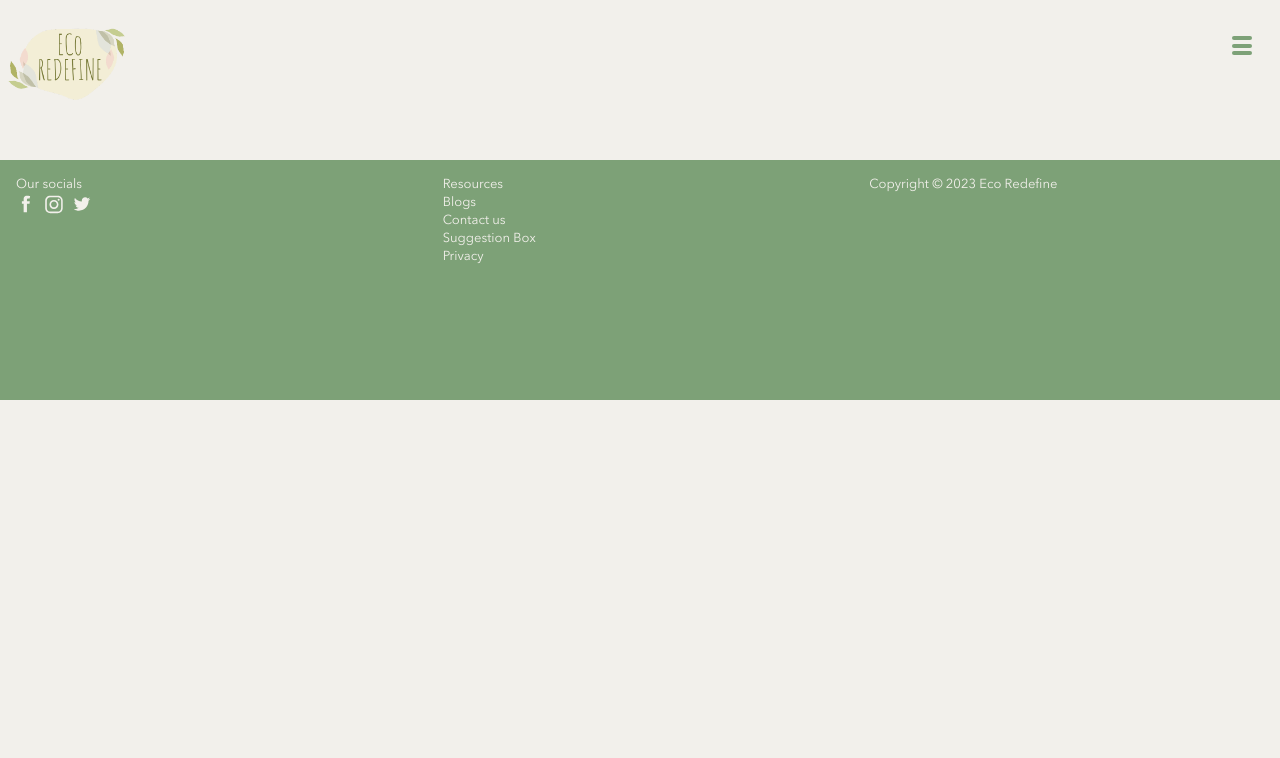
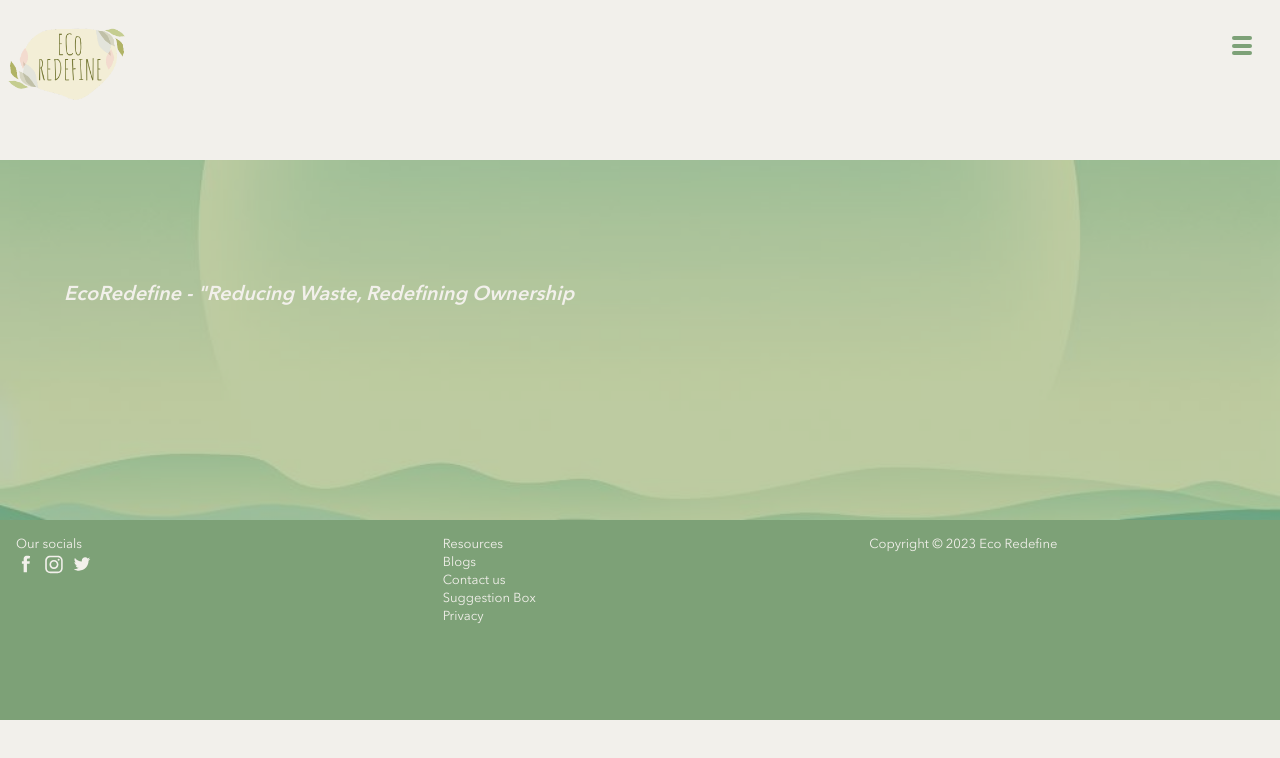
Before and after one commit to Aishwarya-Venkatadri/ecoredefine-client, a React (Create React App) app: page / in a window 1280 px wide. Shown: the top 758 px of the page. Built offline with nearby package versions, Linux system fonts and the light colour scheme.

Commit message:
🍱 adds assets for the hero image

```diff
--- a/src/App.jsx
+++ b/src/App.jsx
@@ -2,13 +2,14 @@ import React from 'react';
 import { BrowserRouter as Router } from 'react-router-dom';
 import Header from './components/Header/Header';
 import Footer from './components/Footer/Footer';
+import Hero from './components/Hero.jsx/Hero';
 import './App.scss';
 
 function App() {
     return(
     <Router>
     <Header />
-
+   <Hero />
     <Footer />
   </Router>
     )
--- a/src/components/Footer/Footer.scss
+++ b/src/components/Footer/Footer.scss
@@ -9,7 +9,7 @@
     @include css-reset;
     display: flex;
     overflow: hidden;
-    height: 30vh;
+  height: 25vh;
     width: 100%;
     background-color: $font-color;
     &-icons{
--- /dev/null
+++ b/src/components/Hero.jsx/Hero.jsx
@@ -0,0 +1,13 @@
+
+import '../Hero.jsx/Hero.scss'
+
+function Hero(){
+    return(
+        <div className="hero">
+            <div class="hero__bgwrapper"></div>
+            <h2 class="hero__title">EcoRedefine - "Reducing Waste, Redefining Ownership</h2>
+        </div>
+    )
+}
+
+export default Hero;
--- /dev/null
+++ b/src/components/Hero.jsx/Hero.scss
@@ -0,0 +1,50 @@
+@use "../../styles/partials/font" as *;
+@use "../../styles/partials/mixins" as *;
+@use "../../styles/partials/variable" as *;
+
+.hero {
+    height: 45vh;
+    position: relative;
+
+
+    &__bgwrapper {
+      background-image: url("../../assets//Images/hero1.jpeg");
+      background-repeat: no-repeat;
+      background-size: cover;
+      background-position: center center;
+      position: absolute;
+      top: 0;
+      left: 0;
+      width: 100%;
+      height: 100%;
+      z-index: -1;
+      &::before {
+        content: "";
+        display: block;
+        position: absolute;
+        top: 0;
+        left: 0;
+        width: 100%;
+        height: 100%;
+        background-color: rgba(125, 161, 119, 0.5);
+
+        // (125,161,119)
+
+      }
+    }
+    &__title {
+    font-family: $font-family;
+    font-weight: 700;
+    font-style: italic;
+    @include mobile-labels-buttons;
+      position: absolute;
+      top: 30%;
+      left: 5%;
+      font-size: 20px;
+      font-weight: 700;
+      z-index: 1;
+      color: $body-color;
+      opacity: 100%;
+
+    }
+  }
```
Also changed, not shown: src/assets/Images/hero1.jpeg (added), 1 other file (tests, documents, lock files or other folders).
